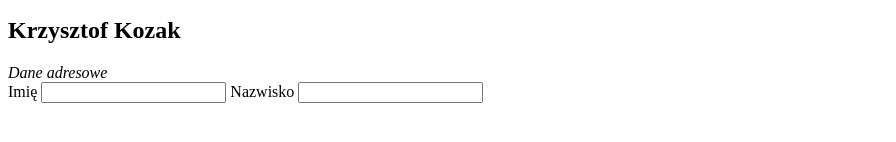
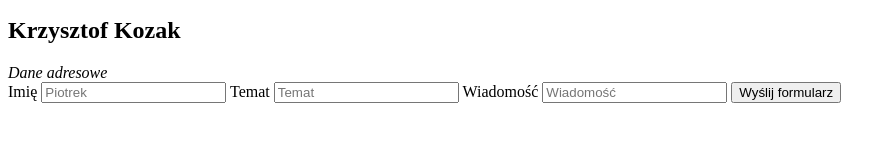
Before and after one commit to kkozak77/prosta-strona, a plain HTML site: page index.html in a window 1280 px wide. Shown: the part 600-742 px from the top of the page, without its empty margins (0-896 px from the left). Drawn offline with Linux system fonts and the light colour scheme.

Commit message:
sekcja-contact

```diff
--- a/index.html
+++ b/index.html
@@ -85,21 +85,26 @@
 
         </div>
 
-        <section id="Contact">
+    </Section>
 
-            <h2>Krzysztof Kozak</h2>
+    <Section id="Contact">
 
-            <address>Dane adresowe</address>
+        <h2>Krzysztof Kozak</h2>
 
-            <form >
-                <label>Imię</label> <input type="text" name="imię">
-                <label>Nazwisko</label> <input type="text" name="nazwisko" />
-            </form>
+        <address>Dane adresowe</address>
 
+        <form >
+            <label>Imię</label> <input type="text" name="Imię" placeholder="Piotrek" required/>
 
-        </section>
+            <label>Temat</label> <input type="text" name="Temat" placeholder="Temat" required/>
 
+            <label>Wiadomość</label> <input type="text" name="Wiadomość" placeholder="Wiadomość" required/>
 
+            <form>
+                <input type="submit" value="Wyślij formularz" />
+                </form>
+
+        </form>
 
 
     </Section>
```
